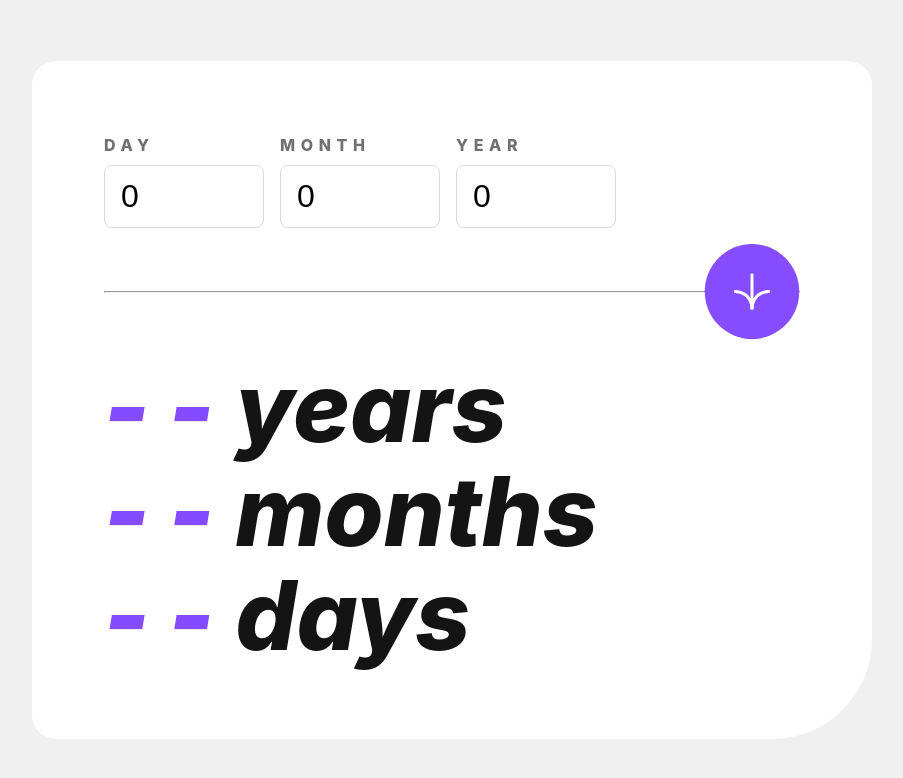
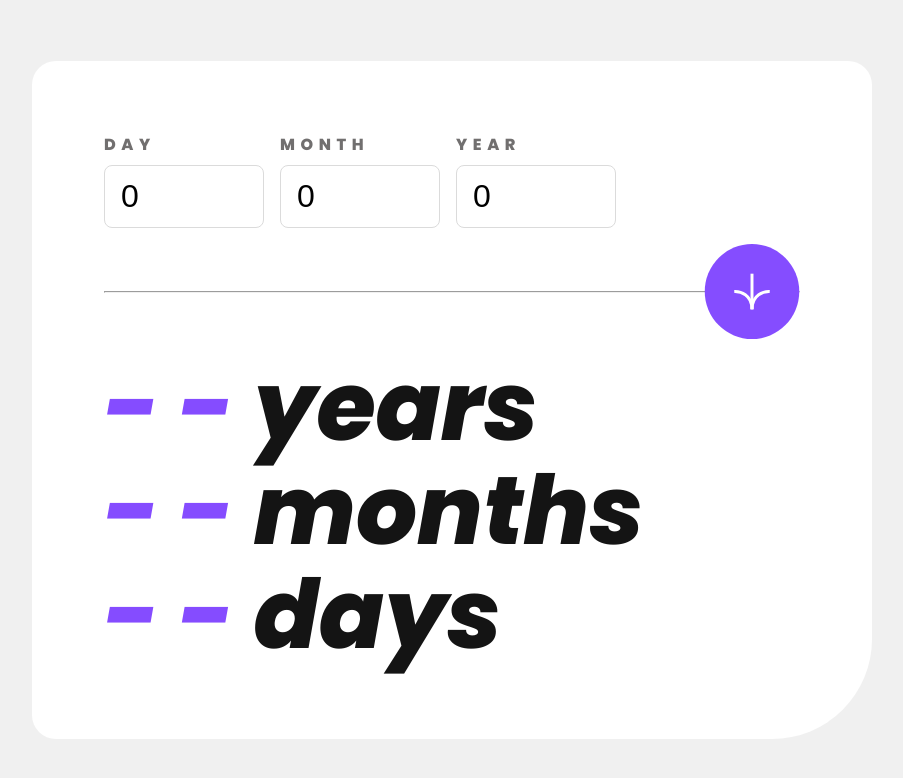
Before and after one commit to MarcusXavierr/age-calculator, a Vue app: page / in a window 1280 px wide. Shown: the top 778 px of the page, without its empty margins (188-1091 px from the left). Built offline with nearby package versions, Linux system fonts and the light colour scheme.

Commit message:
feat: Add Google Fonts Poppins as a font-family option for use in the body of the webpage

```diff
--- a/src/style.css
+++ b/src/style.css
@@ -1,3 +1,5 @@
+@import url('https://fonts.googleapis.com/css2?family=Poppins:ital,wght@0,300;0,400;0,600;0,700;0,800;1,700;1,800&display=swap');
+
 :root {
   font-family: Inter, system-ui, Avenir, Helvetica, Arial, sans-serif;
   line-height: 1.5;
@@ -24,5 +26,5 @@
 }
 
 body {
-  /* font-family: "Poppins"; */
+  font-family: "Poppins";
 }
```
